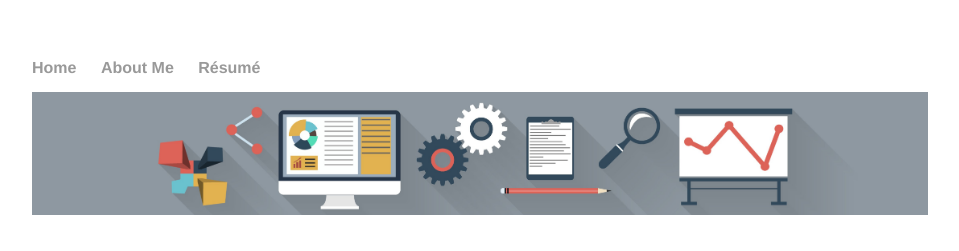
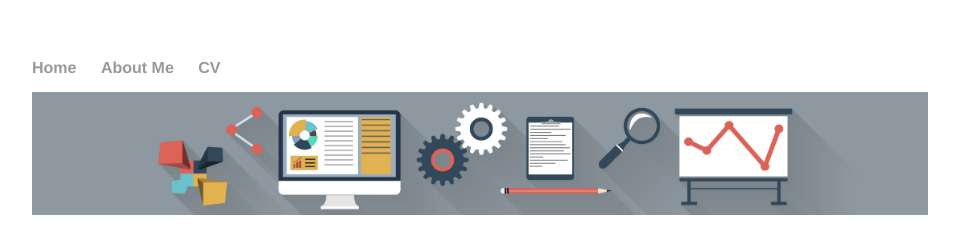
Before and after one commit to elodielu/elodielu.github.io, a Jekyll site: the page built from index.html, in a window 1280 px wide. Shown: the top 251 px of the page, without its empty margins (160-1119 px from the left). Built offline with Jekyll 4.4.1, drawn with Linux system fonts in a browser that asks for light colours.

Commit message:
Update default.html

```diff
--- a/_layouts/default.html
+++ b/_layouts/default.html
@@ -13,7 +13,7 @@
 <ul>
 <li><a href="/">Home</a></li>
 <li><a href="/about">About Me</a></li>
-<li><a href="/cv">Résumé</a></li>
+<li><a href="/cv">CV</a></li>
 </ul>
     </nav>
 <div class="container">
```
